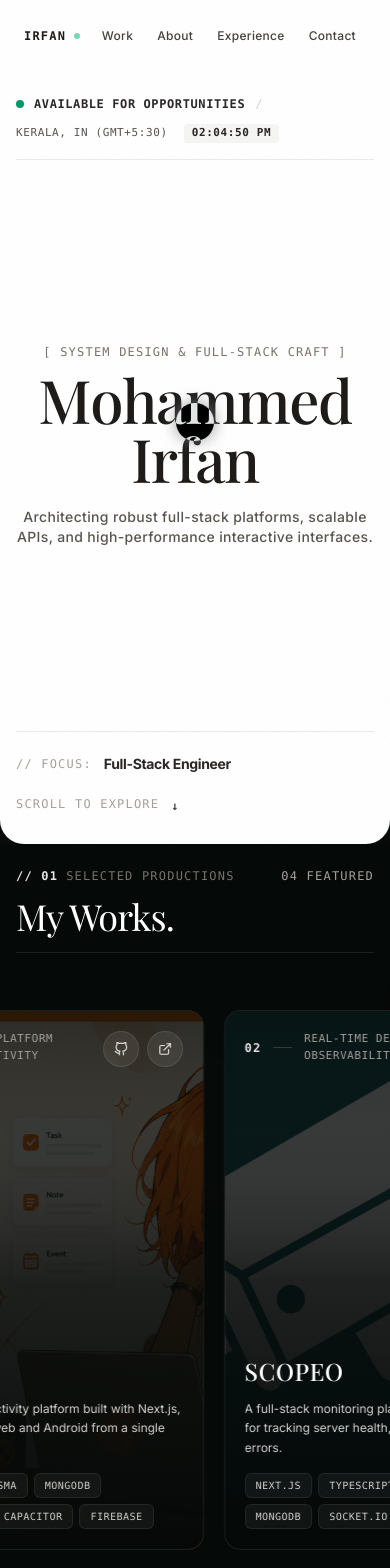
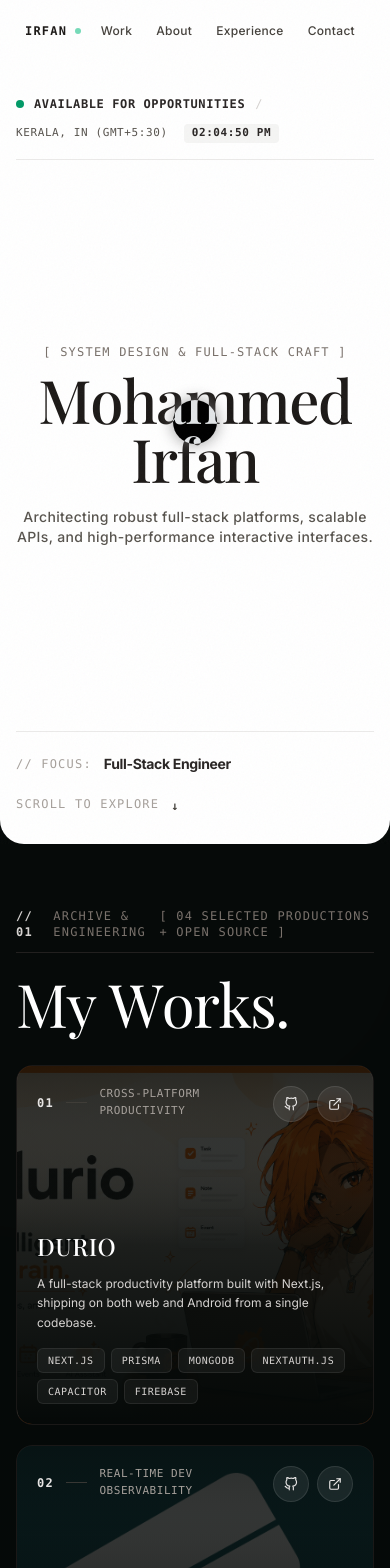
Before and after one commit to MohammedIrfan244/portfolio_next, a Next.js app: page / in a window 390 px wide. Shown: the top 1568 px of the page. Built offline with nearby package versions, Linux system fonts and the light colour scheme.

Commit message:
project card redo

```diff
--- a/src/component/layout/Navbar.tsx
+++ b/src/component/layout/Navbar.tsx
@@ -30,29 +30,46 @@ function Navbar() {
         duration: 1.2,
         easing: (t) => Math.min(1, 1.001 - Math.pow(2, -10 * t)),
       });
+    } else {
+      const el = document.querySelector(target);
+      el?.scrollIntoView({ behavior: "smooth" });
     }
   };
 
   return (
-    <header className="fixed top-0 left-0 w-full z-40 px-4 sm:px-6 md:px-8 py-4 sm:py-6 pointer-events-none flex justify-center">
+    <header className="fixed top-0 left-0 w-full z-40 px-3 sm:px-6 md:px-8 py-3 sm:py-5 pointer-events-none flex justify-center">
+      {/* The single morphing navbar container with physics-based spring morphing */}
       <motion.nav
-        initial={{ y: -30, opacity: 0 }}
-        animate={{ y: 0, opacity: 1 }}
-        transition={{ duration: 0.6, ease: [0.16, 1, 0.3, 1] }}
-        className={`pointer-events-auto flex items-center justify-between transition-all duration-500 rounded-full ${
-          isScrolled
-            ? "w-full max-w-2xl px-5 sm:px-6 py-2.5 bg-stone-950/80 backdrop-blur-xl border border-white/10 shadow-[0_8px_32px_rgba(0,0,0,0.5)]"
-            : "w-full px-2 sm:px-4 py-2 bg-transparent"
-        } ${inter.className}`}
+        layout
+        initial={false}
+        animate={{
+          maxWidth: isScrolled ? "660px" : "100%",
+          backgroundColor: isScrolled ? "rgba(10, 10, 10, 0.82)" : "rgba(255, 255, 255, 0)",
+          borderColor: isScrolled ? "rgba(255, 255, 255, 0.12)" : "rgba(255, 255, 255, 0)",
+          boxShadow: isScrolled ? "0 12px 36px rgba(0, 0, 0, 0.55)" : "0 0 0 rgba(0, 0, 0, 0)",
+          backdropFilter: isScrolled ? "blur(16px)" : "blur(0px)",
+          paddingLeft: isScrolled ? "1.5rem" : "0.75rem",
+          paddingRight: isScrolled ? "1.5rem" : "0.75rem",
+          paddingTop: isScrolled ? "0.6rem" : "0.4rem",
+          paddingBottom: isScrolled ? "0.6rem" : "0.4rem",
+          y: isScrolled ? 6 : 0,
+        }}
+        transition={{
+          type: "spring",
+          stiffness: 240,
+          damping: 26,
+          mass: 0.8,
+        }}
+        className={`pointer-events-auto w-full flex items-center justify-between rounded-full border border-transparent ${inter.className}`}
       >
         {/* Monogram Brand Mark: IRFAN */}
         <a
           href="#"
           onClick={(e) => handleSmoothScroll(e, "top")}
-          className="group flex items-center gap-2 cursor-pointer"
+          className="group flex items-center gap-2 cursor-pointer select-none"
         >
           <span
-            className={`font-mono text-xs sm:text-sm font-bold tracking-widest transition-colors ${
+            className={`font-mono text-xs sm:text-sm font-bold tracking-widest transition-colors duration-300 ${
               isScrolled
                 ? "text-white group-hover:text-stone-300"
                 : "text-stone-900 group-hover:text-black"
@@ -75,7 +92,7 @@ function Navbar() {
               key={item.label}
               href={item.href}
               onClick={(e) => handleSmoothScroll(e, item.href)}
-              className={`relative px-2.5 sm:px-3.5 py-1 text-xs sm:text-sm font-medium tracking-wide transition-all duration-300 rounded-full hover:scale-105 ${
+              className={`relative px-2.5 sm:px-3.5 py-1 text-xs sm:text-sm font-medium tracking-wide transition-all duration-300 rounded-full hover:scale-105 select-none ${
                 isScrolled
                   ? "text-stone-300 hover:text-white hover:bg-white/10"
                   : "text-stone-700 hover:text-black hover:bg-stone-900/5"
--- a/src/component/project/ProjectCard.tsx
+++ b/src/component/project/ProjectCard.tsx
@@ -10,28 +10,28 @@ import { motion, useMotionValue, useSpring, useTransform } from "framer-motion";
 interface ProjectCardProps {
   project: IProject;
   index: number;
+  variant?: "large" | "small";
 }
 
-function ProjectCard({ project, index }: ProjectCardProps) {
+function ProjectCard({ project, index, variant = "small" }: ProjectCardProps) {
   const cardRef = useRef<HTMLDivElement>(null);
   const rectRef = useRef<DOMRect | null>(null);
 
-  // Smooth 3D tilt springs
+  // Smooth, refined 3D tilt (4deg keeps it cinematic without edge distortion)
   const x = useMotionValue(0);
   const y = useMotionValue(0);
-  const mouseX = useSpring(x, { stiffness: 220, damping: 25 });
-  const mouseY = useSpring(y, { stiffness: 220, damping: 25 });
-  const rotateX = useTransform(mouseY, [-0.5, 0.5], ["7deg", "-7deg"]);
-  const rotateY = useTransform(mouseX, [-0.5, 0.5], ["-7deg", "7deg"]);
+  const mouseX = useSpring(x, { stiffness: 260, damping: 28 });
+  const mouseY = useSpring(y, { stiffness: 260, damping: 28 });
+  const rotateX = useTransform(mouseY, [-0.5, 0.5], ["4deg", "-4deg"]);
+  const rotateY = useTransform(mouseX, [-0.5, 0.5], ["-4deg", "4deg"]);
 
   const handleMouseEnter = () => {
     if (cardRef.current) {
       rectRef.current = cardRef.current.getBoundingClientRect();
-      cardRef.current.style.setProperty("--glare-opacity", "0.15");
+      cardRef.current.style.setProperty("--glare-opacity", "0.12");
     }
   };
 
-  // High-performance mousemove: updates CSS variables directly, ZERO React re-renders, ZERO reflows
   const handleMouseMove = (e: React.MouseEvent<HTMLDivElement>) => {
     const rect = rectRef.current;
     if (!rect || !cardRef.current) return;
@@ -58,10 +58,7 @@ function ProjectCard({ project, index }: ProjectCardProps) {
   const formattedIndex = String(index + 1).padStart(2, "0");
 
   return (
-    <div
-      style={{ perspective: 1200 }}
-      className="w-[85vw] sm:w-[520px] md:w-[580px] lg:w-[640px] h-[64vh] sm:h-[66vh] md:h-[68vh] flex-shrink-0"
-    >
+    <div style={{ perspective: 1200 }} className="w-full h-full">
       <motion.div
         ref={cardRef}
         data-cursor="view"
@@ -72,8 +69,9 @@ function ProjectCard({ project, index }: ProjectCardProps) {
           rotateX,
           rotateY,
           transformStyle: "preserve-3d",
+          WebkitMaskImage: "-webkit-radial-gradient(white, black)", // Prevents 3D edge bleeding on rounded corners
         }}
-        className="group relative overflow-hidden bg-stone-950 border border-white/[0.08] hover:border-white/25 transition-colors duration-300 w-full h-full flex flex-col justify-between cursor-pointer rounded-2xl select-none"
+        className="group relative overflow-hidden bg-stone-950 border border-white/[0.06] hover:border-white/[0.14] transition-colors duration-300 w-full h-full flex flex-col justify-between cursor-pointer rounded-2xl select-none outline-none ring-0 shadow-[0_20px_50px_rgba(0,0,0,0.8)]"
       >
         {/* Background Project Image */}
         <div className="absolute inset-0 transition-transform duration-700 ease-out group-hover:scale-105">
@@ -81,27 +79,27 @@ function ProjectCard({ project, index }: ProjectCardProps) {
             src={project.cover}
             alt={`${project.title} cover`}
             fill
-            sizes="(max-width: 768px) 85vw, 640px"
-            className="object-cover opacity-50 group-hover:opacity-70 transition-all duration-700 ease-out"
+            sizes="(max-width: 768px) 100vw, 50vw"
+            className="object-cover opacity-45 group-hover:opacity-65 transition-all duration-700 ease-out"
           />
         </div>
 
         {/* Cinematic Multi-Stop Gradient Overlays */}
-        <div className="absolute inset-0 bg-gradient-to-t from-[#050908] via-[#050908]/80 to-transparent" />
-        <div className="absolute inset-0 bg-gradient-to-b from-[#050908]/70 via-transparent to-transparent" />
+        <div className="absolute inset-0 bg-gradient-to-t from-[#050908] via-[#050908]/80 to-transparent pointer-events-none" />
+        <div className="absolute inset-0 bg-gradient-to-b from-[#050908]/70 via-transparent to-transparent pointer-events-none" />
 
-        {/* High-Performance Direct CSS Glare Layer */}
+        {/* Dynamic Glare Sheen Layer */}
         <div
           className="absolute inset-0 pointer-events-none transition-opacity duration-300"
           style={{
             opacity: "var(--glare-opacity, 0)",
             background:
-              "radial-gradient(550px circle at var(--glare-x, 50%) var(--glare-y, 50%), rgba(255,255,255,0.18), transparent 60%)",
+              "radial-gradient(550px circle at var(--glare-x, 50%) var(--glare-y, 50%), rgba(255,255,255,0.15), transparent 60%)",
           }}
         />
 
         {/* Top Metadata Strip */}
-        <div className="relative z-10 p-5 sm:p-7 flex justify-between items-start">
+        <div className="relative z-10 p-5 sm:p-6 md:p-7 flex justify-between items-start">
           <div className="flex items-center gap-3">
             <span className="font-mono text-xs md:text-sm font-semibold tracking-widest text-stone-200">
               {formattedIndex}
@@ -142,7 +140,7 @@ function ProjectCard({ project, index }: ProjectCardProps) {
         </div>
 
         {/* Bottom Content Container */}
-        <div className="relative z-10 p-5 sm:p-7 flex flex-col justify-end space-y-3 sm:space-y-4">
+        <div className="relative z-10 p-5 sm:p-6 md:p-7 flex flex-col justify-end space-y-3 sm:space-y-4">
           {/* Project Title */}
           <div>
             <h3
@@ -155,7 +153,9 @@ function ProjectCard({ project, index }: ProjectCardProps) {
 
           {/* Description */}
           <p
-            className={`${inter.className} text-stone-300 text-xs sm:text-sm md:text-base leading-relaxed line-clamp-3`}
+            className={`${inter.className} text-stone-300 text-xs sm:text-sm md:text-base leading-relaxed ${
+              variant === "large" ? "line-clamp-3" : "line-clamp-2"
+            }`}
           >
             {project.description}
           </p>
@@ -165,7 +165,7 @@ function ProjectCard({ project, index }: ProjectCardProps) {
             {project.dep.map((tech) => (
               <span
                 key={tech.id}
-                className="px-2.5 py-1 text-[10px] sm:text-[11px] font-mono tracking-wider text-stone-300 bg-white/[0.05] border border-white/[0.08] backdrop-blur-sm uppercase rounded-md transition-colors group-hover:border-white/15"
+                className="px-2.5 py-1 text-[10px] sm:text-[11px] font-mono tracking-wider text-stone-300 bg-white/[0.05] border border-white/[0.08] backdrop-blur-sm uppercase rounded-md transition-colors"
               >
                 {tech.tool}
               </span>
--- a/src/component/project/Projects.tsx
+++ b/src/component/project/Projects.tsx
@@ -1,130 +1,186 @@
-/* eslint-disable react/jsx-no-comment-textnodes */
 "use client";
 
 import React, { useRef } from "react";
-import { motion, useScroll, useTransform } from "framer-motion";
+import { motion, useInView, Variants } from "framer-motion";
 import { playfairDisplay, inter } from "@/lib/font";
 import projects from "@/lib/data/projects";
 import ProjectCard from "./ProjectCard";
 import { FiGithub, FiArrowRight } from "react-icons/fi";
 
 function Projects() {
-  const targetRef = useRef<HTMLDivElement>(null);
+  const headingRef = useRef<HTMLDivElement>(null);
+  const gridRef = useRef<HTMLDivElement>(null);
+  const isInView = useInView(headingRef, { once: false, margin: "100px 0px -20% 0px" });
+  const isGridInView = useInView(gridRef, { once: true, margin: "0px 0px -10% 0px" });
 
-  // Map vertical scroll progress of this 320vh section into horizontal translateX
-  const { scrollYProgress } = useScroll({
-    target: targetRef,
-    offset: ["start start", "end end"],
-  });
+  const text: string = "My Works.";
+  const letters: string[] = text.split("");
 
-  // Calculate horizontal translation across all cards
-  // Smooth GPU translation from 0% to -68%
-  const x = useTransform(scrollYProgress, [0, 1], ["2%", "-72%"]);
-  const progressBarWidth = useTransform(scrollYProgress, [0, 1], ["0%", "100%"]);
+  const letterVariants: Variants = {
+    hidden: {
+      opacity: 0,
+      y: 40,
+      scale: 0.8,
+    },
+    visible: (i: number) => ({
+      opacity: 1,
+      y: 0,
+      scale: 1,
+      transition: {
+        delay: i * 0.02,
+        duration: 0.4,
+        ease: [0.16, 1, 0.3, 1],
+      },
+    }),
+  };
+
+  const gridVariants: Variants = {
+    hidden: { opacity: 0, y: 30 },
+    visible: {
+      opacity: 1,
+      y: 0,
+      transition: {
+        duration: 0.6,
+        ease: [0.16, 1, 0.3, 1],
+        staggerChildren: 0.1,
+      },
+    },
+  };
+
+  const cardVariants: Variants = {
+    hidden: { opacity: 0, y: 30, scale: 0.98 },
+    visible: {
+      opacity: 1,
+      y: 0,
+      scale: 1,
+      transition: {
+        duration: 0.5,
+        ease: [0.16, 1, 0.3, 1],
+      },
+    },
+  };
+
+  const getColSpan = (index: number) => {
+    switch (index) {
+      case 0:
+        return "md:col-span-7 md:row-span-2";
+      case 1:
+        return "md:col-span-5 md:row-span-2";
+      case 2:
+        return "md:col-span-4 md:row-span-1";
+      case 3:
+        return "md:col-span-4 md:row-span-1";
+      default:
+        return "md:col-span-4 md:row-span-1";
+    }
+  };
 
   return (
     <section
-      ref={targetRef}
       id="projects"
-      className="relative bg-[#050908] text-white w-full h-[320vh]"
+      className="relative px-4 sm:px-6 md:px-8 lg:px-12 py-16 sm:py-20 md:py-28 space-y-8 md:space-y-12 w-full bg-[#050908] overflow-hidden"
     >
-      {/* Sticky Viewport Container */}
-      <div className="sticky top-0 h-screen w-full overflow-hidden flex flex-col justify-between py-6 sm:py-8 md:py-10 px-4 sm:px-6 md:px-8 lg:px-12 select-none">
-        {/* Subtle Ambient Specular Background */}
+      {/* Subtle ambient lighting behind grid */}
       <div className="ambient-glow -top-32 -left-32 w-96 h-96 bg-stone-700/10 pointer-events-none" />
-        <div className="ambient-glow bottom-0 right-0 w-[500px] h-[500px] bg-stone-500/5 pointer-events-none" />
+      <div className="ambient-glow top-1/2 -right-32 w-[500px] h-[500px] bg-stone-500/5 pointer-events-none" />
 
-        {/* Top Header & Architectural Meta */}
-        <div className="relative z-10 w-full flex flex-col gap-3 border-b border-stone-800/80 pb-4">
-          <div className="flex items-center justify-between text-xs font-mono tracking-widest text-stone-500">
-            <div className="flex items-center gap-2 sm:gap-3">
-              <span className="text-stone-200 font-semibold">// 01</span>
-              <span>SELECTED PRODUCTIONS</span>
+      {/* Editorial Header Section */}
+      <div className="space-y-3">
+        {/* Architectural Metadata Bar */}
+        <div className="flex items-center justify-between text-xs font-mono tracking-widest text-stone-500 border-b border-stone-800/80 pb-3">
+          <div className="flex items-center gap-3">
+            <span className="text-stone-300 font-semibold">// 01</span>
+            <span>ARCHIVE & ENGINEERING</span>
           </div>
-            <div className="flex items-center gap-2 text-stone-400">
-              <span className="hidden sm:inline">[ HORIZONTAL ARCHIVE ]</span>
-              <span>04 FEATURED</span>
+          <div>
+            <span>[ 04 SELECTED PRODUCTIONS + OPEN SOURCE ]</span>
           </div>
         </div>
 
-          <div className="flex items-baseline justify-between">
+        {/* Massive Serif Title */}
+        <div ref={headingRef} className="relative pt-2">
           <h2
-              className={`text-4xl sm:text-5xl md:text-6xl lg:text-7xl font-light text-white tracking-tight ${playfairDisplay.className}`}
+            className={`font-thin text-6xl sm:text-7xl md:text-8xl lg:text-9xl text-white ${playfairDisplay.className} tracking-tight`}
           >
-              My Works.
+            {letters.map((letter: string, index: number) => (
+              <motion.span
+                key={`${letter}-${index}`}
+                custom={index}
+                variants={letterVariants}
+                initial="hidden"
+                animate={isInView ? "visible" : "hidden"}
+                className="inline-block"
+              >
+                {letter === " " ? "\u00A0" : letter}
+              </motion.span>
+            ))}
           </h2>
-            <span className="text-xs font-mono text-stone-400 uppercase tracking-widest hidden md:inline-block">
-              Scroll to explore reel →
-            </span>
         </div>
       </div>
 
-        {/* Horizontal Reel Track (Driven by vertical scroll with GPU hardware acceleration) */}
-        <div className="relative z-10 w-full flex items-center overflow-visible py-2 sm:py-4">
+      {/* Asymmetric Editorial Grid */}
       <motion.div
-            style={{ x }}
-            className="flex gap-5 sm:gap-7 md:gap-8 items-center will-change-transform"
+        ref={gridRef}
+        variants={gridVariants}
+        initial="hidden"
+        animate={isGridInView ? "visible" : "hidden"}
+        className="grid grid-cols-1 md:grid-cols-12 gap-5 sm:gap-6 grid-flow-row-dense auto-rows-[360px] md:auto-rows-[320px]"
       >
-            {projects.map((project, index) => (
-              <ProjectCard key={project.id} project={project} index={index} />
-            ))}
+        {/* 4 Featured Projects */}
+        {projects.map((project, index) => {
+          const isLarge = index === 0 || index === 1;
+          return (
+            <motion.div
+              key={project.id}
+              variants={cardVariants}
+              className={`${getColSpan(index)} h-full w-full`}
+            >
+              <ProjectCard project={project} index={index} variant={isLarge ? "large" : "small"} />
+            </motion.div>
+          );
+        })}
 
-            {/* Final Slide: GitHub & Comprehensive Archive Link */}
-            <div className="w-[80vw] sm:w-[420px] md:w-[460px] h-[64vh] sm:h-[66vh] md:h-[68vh] flex-shrink-0 flex items-center justify-center">
-              <div className="w-full h-full p-8 sm:p-10 bg-stone-950/80 border border-white/[0.08] hover:border-white/20 transition-all duration-300 rounded-2xl flex flex-col justify-between">
-                <div className="space-y-3">
-                  <span className="font-mono text-xs text-stone-500 uppercase tracking-widest block">
-                    ARCHIVE // MORE
-                  </span>
-                  <h3
-                    className={`${playfairDisplay.className} text-3xl sm:text-4xl text-white font-medium`}
+        {/* 5th Card: GitHub Archive & Repositories Card */}
+        <motion.div
+          variants={cardVariants}
+          className="md:col-span-4 md:row-span-1 h-full w-full"
         >
-                    Explore my Github.
+          <div className="group relative overflow-hidden bg-stone-950 border border-white/[0.06] hover:border-white/[0.14] transition-colors duration-300 w-full h-full flex flex-col justify-between p-6 sm:p-7 rounded-2xl select-none outline-none shadow-[0_20px_50px_rgba(0,0,0,0.8)]">
+            {/* Top Bar */}
+            <div className="flex items-center justify-between text-xs font-mono text-stone-500">
+              <span className="text-stone-300 tracking-widest font-semibold">05</span>
+              <span className="w-6 h-[1px] bg-stone-700/80" />
+              <span className="uppercase tracking-wider text-stone-400">Open Source</span>
+              <div className="p-2 rounded-full bg-white/[0.08] text-white">
+                <FiGithub className="w-4 h-4" />
+              </div>
+            </div>
+
+            {/* Middle Title & Description */}
+            <div className="space-y-2">
+              <h3 className={`${playfairDisplay.className} text-2xl sm:text-3xl text-white font-medium`}>
+                More on GitHub.
               </h3>
-                  <p className={`${inter.className} text-stone-400 text-sm leading-relaxed pt-2`}>
-                    Browse client tools, open-source utilities, full-stack microservices, and experiments on GitHub.
+              <p className={`${inter.className} text-stone-400 text-xs sm:text-sm leading-relaxed line-clamp-3`}>
+                Explore 20+ additional microservices, CLI tools, libraries, and open-source contributions.
               </p>
             </div>
 
+            {/* Bottom Button */}
             <a
               href="https://github.com/MohammedIrfan244"
               target="_blank"
               rel="noopener noreferrer"
-                  className="group flex items-center justify-between p-4 bg-white/[0.05] hover:bg-white/[0.12] border border-white/10 rounded-xl text-white transition-all duration-300"
+              className="flex items-center justify-between p-3.5 bg-white/[0.05] hover:bg-white/[0.12] border border-white/10 rounded-xl text-white transition-all duration-300 group-hover:border-white/20"
             >
-                  <div className="flex items-center gap-3">
-                    <FiGithub className="w-5 h-5" />
-                    <span className="font-mono text-xs sm:text-sm font-semibold tracking-wider">
-                      github.com/MohammedIrfan244
+              <span className="font-mono text-xs font-semibold tracking-wider">
+                Visit @MohammedIrfan244
               </span>
-                  </div>
-                  <FiArrowRight className="w-4 h-4 transform group-hover:translate-x-1 transition-transform" />
+              <FiArrowRight className="w-3.5 h-3.5 transform group-hover:translate-x-1 transition-transform" />
             </a>
           </div>
-            </div>
         </motion.div>
-        </div>
-
-        {/* Bottom Status & Progress Indicator Bar */}
-        <div className="relative z-10 w-full flex flex-col sm:flex-row items-start sm:items-center justify-between gap-3 pt-3 border-t border-stone-800/80 text-xs font-mono text-stone-500">
-          <div className="flex items-center gap-3 w-full sm:w-auto">
-            <span className="uppercase tracking-widest text-stone-400">Reel Progress:</span>
-            {/* Horizontal progress bar */}
-            <div className="h-[2px] w-36 sm:w-48 bg-stone-800 rounded-full overflow-hidden">
-              <motion.div
-                style={{ width: progressBarWidth }}
-                className="h-full bg-stone-200"
-              />
-            </div>
-          </div>
-
-          <div className="flex items-center gap-2 text-stone-400">
-            <span>[ 01 — 04 ]</span>
-            <span>•</span>
-            <span>NEXT SECTION: ABOUT ME ↓</span>
-          </div>
-        </div>
-      </div>
+      </motion.div>
     </section>
   );
 }
```
Also changed, not shown: src/component/layout/MagneticCursor.tsx (+20 -24 lines). Lines whose indentation alone changed are shown as unchanged.
